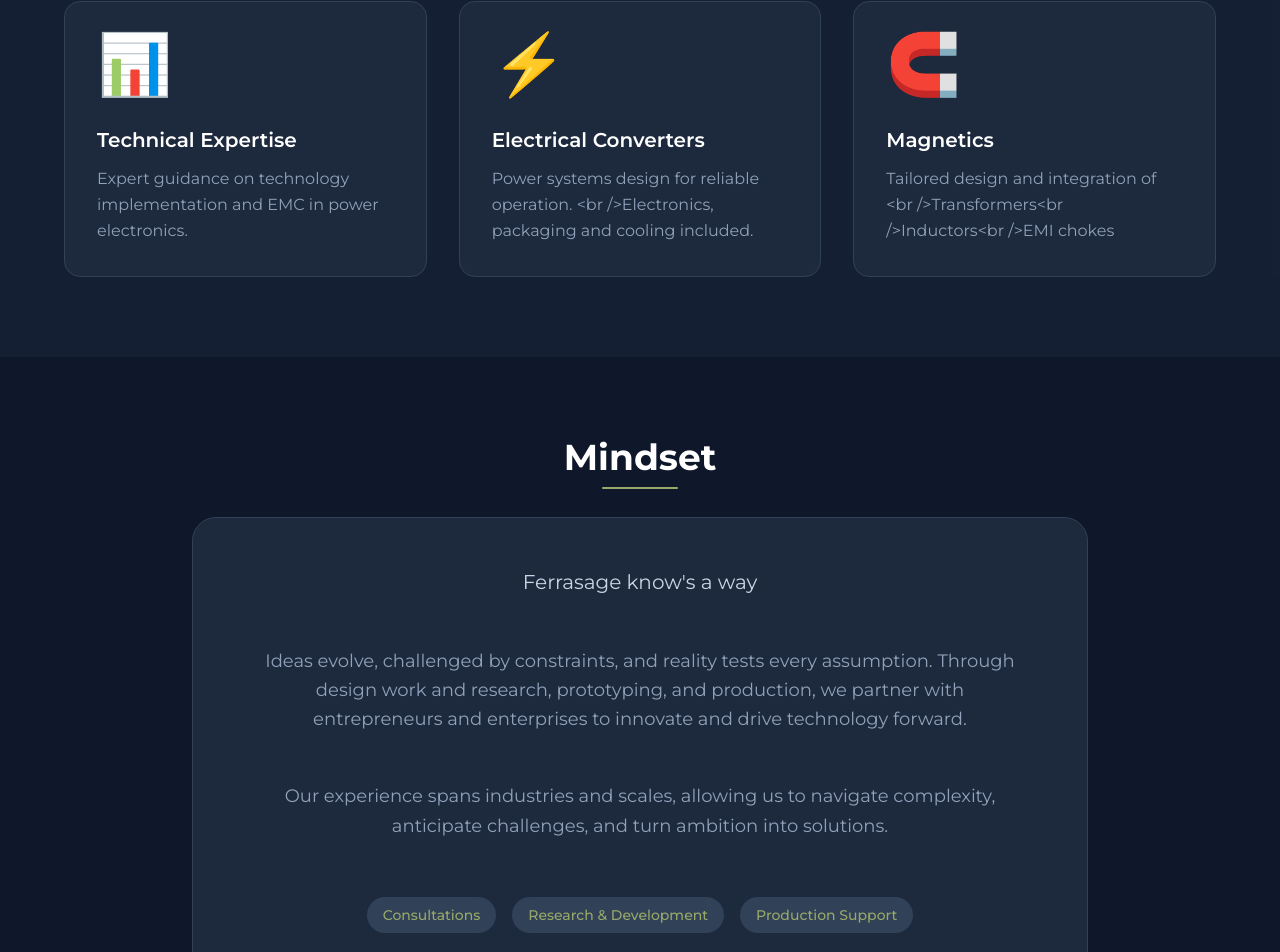
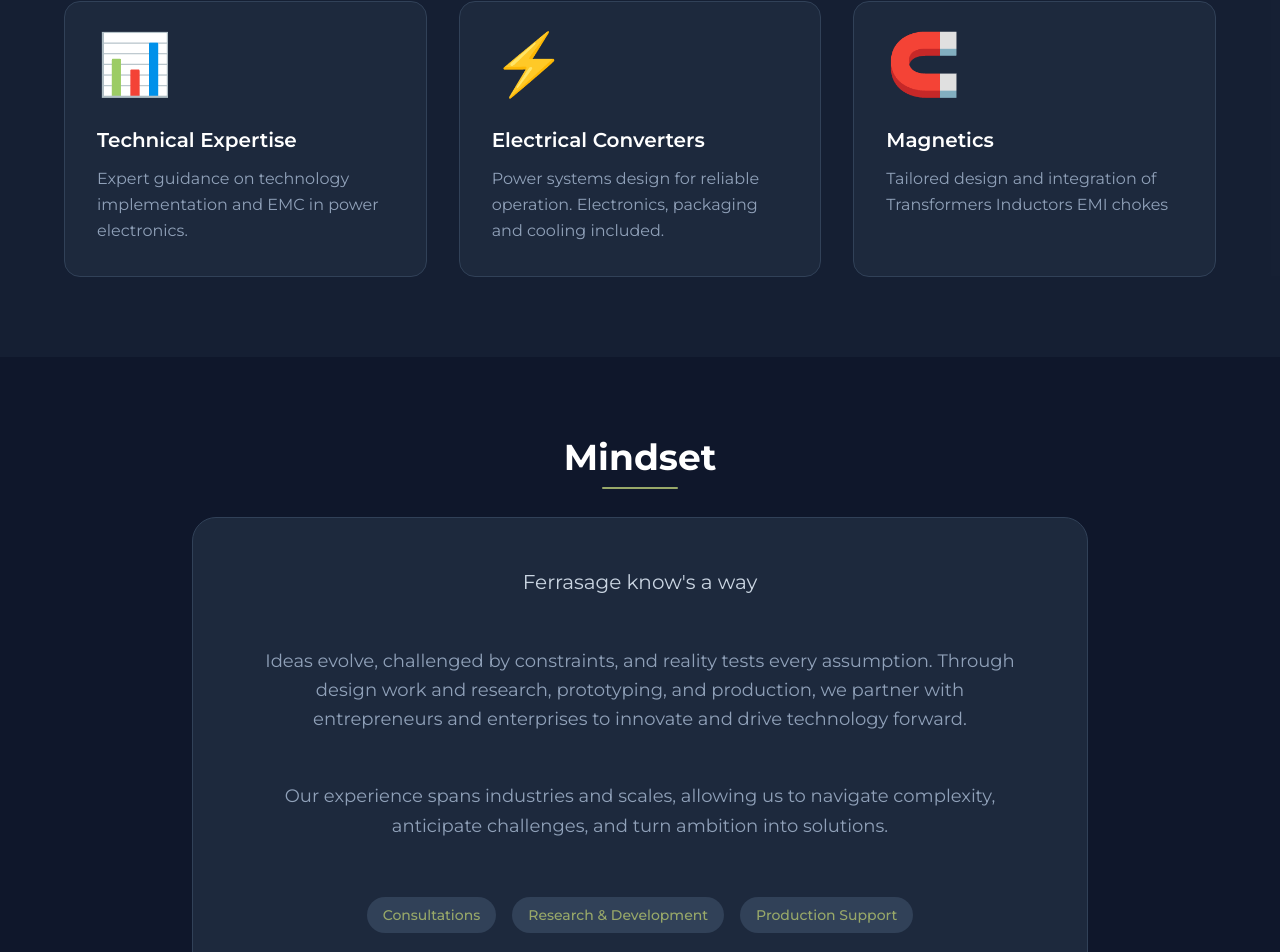
Before and after one commit to drazenbuljovcic/ferrasage, a React (Vite) app: page / in a window 1280 px wide. Shown: the part 995-1947 px from the top of the page. Built offline with nearby package versions, Linux system fonts and the light colour scheme.

Commit message:
Update Expertise.jsx

```diff
--- a/src/components/Expertise.jsx
+++ b/src/components/Expertise.jsx
@@ -13,12 +13,12 @@
     icon: '⚡',
     title: 'Electrical Converters',
     description:
-      'Power systems design for reliable operation. <br />Electronics, packaging and cooling included.',
+      'Power systems design for reliable operation. \nElectronics, packaging and cooling included.',
   },
   {
     icon: '🧲',
     title: 'Magnetics',
-    description: 'Tailored design and integration of <br />Transformers<br />Inductors<br />EMI chokes',
+    description: 'Tailored design and integration of \nTransformers\nInductors\nEMI chokes',
   },
 ];
 
```
